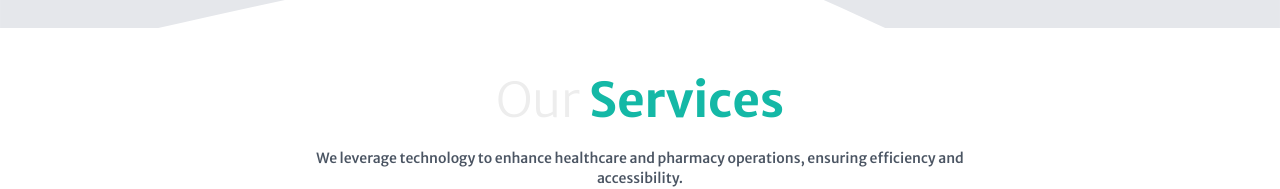
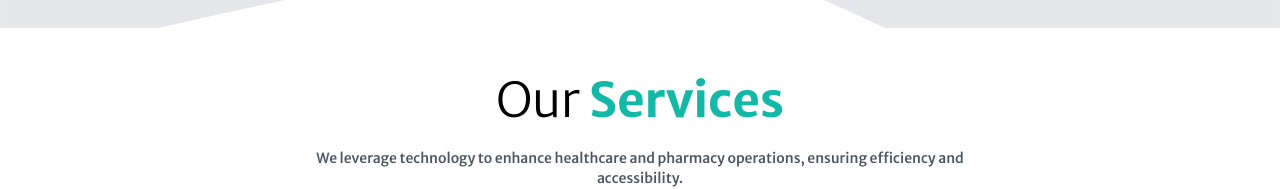
Before and after one commit to anwar730/hashsam-website, a Next.js app: page / in a window 1280 px wide. Shown: the part 1299-1488 px from the top of the page. Built offline with nearby package versions, Linux system fonts and the light colour scheme.

Commit message:
minor tweak

```diff
--- a/app/ui/services.js
+++ b/app/ui/services.js
@@ -20,9 +20,9 @@ export default function Services() {
   return (
     <section className="overflow-hidden py-12 mb-24 px-4 sm:px-6 md:px-8 lg:px-12">
       <div data-aos="fade-up" className="text-center">
-        <h1 className="text-4xl lg:text-5xl font-light">
-          Our <span className="font-bold text-teal-500">Services</span>
-        </h1>
+      <h1 className="text-4xl md:text-5xl lg:text-5xl font-bold text-teal-500 mb-6">
+            <span className="font-thin text-black">Our </span>Services
+          </h1>
         <p className="mt-6 text-sm font-medium text-gray-600 max-w-2xl mx-auto">
           We leverage technology to enhance healthcare and pharmacy operations, ensuring efficiency and accessibility.
         </p>
```
